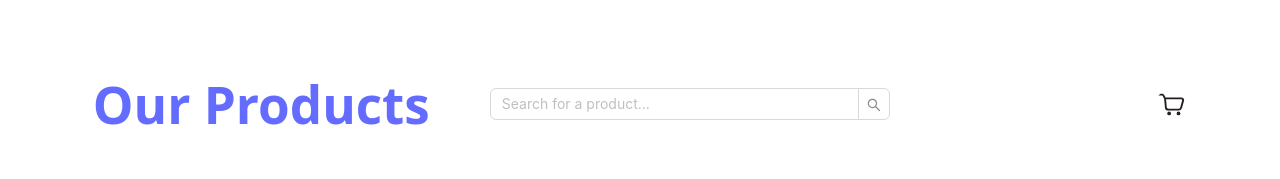
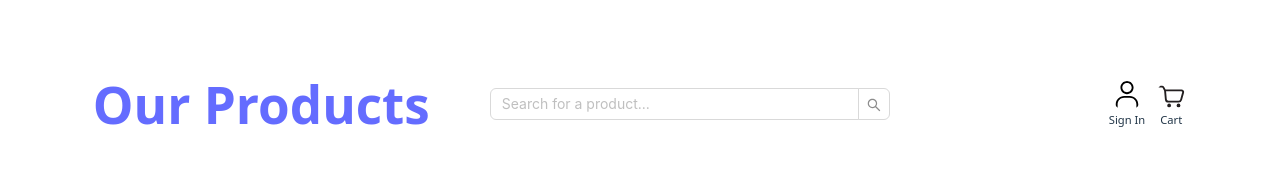
Before and after one commit to chaup15/mini-ecommerce-web, a React (Vite) app: page /cart in a window 1280 px wide. Shown: the top 179 px of the page. Built offline with nearby package versions, Linux system fonts and the light colour scheme; no server answers.

Commit message:
Set up sign in page and add sign in icon in navbar

```diff
--- a/src/App.jsx
+++ b/src/App.jsx
@@ -4,6 +4,7 @@ import Homepage from './pages/homepage'
 import ProductDetails from './pages/productDetails'
 import NavBar from './components/navBar'
 import Cart from './pages/cart'
+import SignIn from './pages/signIn'
 
 function App() {
 
@@ -14,6 +15,7 @@ function App() {
           <Route path="/" element={<Homepage />} />
           <Route path="/products/:id" element={<ProductDetails />} />
           <Route path="/cart" element={<Cart />}/>
+          <Route path="/signin" element={<SignIn />}/>
         </Routes>
     </Router>
   )
--- a/src/components/navBar.jsx
+++ b/src/components/navBar.jsx
@@ -4,7 +4,7 @@ import { ProductContext } from '../contexts/productContext'
 import { CartContext } from '../contexts/cartContext';
 import { Input, Badge, Avatar } from 'antd';
 import cartLogo from '../assets/cart.svg';
-
+import userLogo from '../assets/user.svg';
 
 export default function NavBar() {
     const { setSearchValue } = useContext(ProductContext);
@@ -44,11 +44,37 @@ export default function NavBar() {
                 }}
             />
             </div>
-            <div className='buttons'>
-                <Link to={`cart`} reloadDocument>
+            <div className='buttons'
+                style={{
+                    display: 'flex',
+                    gap: 10
+                }}
+            >
+                <Link to={`/signin`} reloadDocument
+                    style={{
+                        display: 'flex',
+                        flexDirection: 'column',
+                        alignItems: 'center',
+                        color: 'inherit',
+                        fontSize: '0.7em'
+                    }}
+                >
+                    <Avatar src={userLogo} shape="round" size="middle" />
+                    <span>Sign In</span>
+                </Link>
+                <Link to={`/cart`} reloadDocument
+                    style={{
+                        display: 'flex',
+                        flexDirection: 'column',
+                        alignItems: 'center',
+                        color: 'inherit',
+                        fontSize: '0.7em'
+                    }}
+                >
                     <Badge count={cartProducts.length}>
                         <Avatar src={cartLogo} shape="round" size="middle" />
                     </Badge>
+                    <span>Cart</span>
                 </Link>
             </div>
 
--- /dev/null
+++ b/src/pages/signIn.jsx
@@ -0,0 +1,50 @@
+import { Button, Checkbox, Form, Input, Flex } from 'antd';
+
+export default function SignIn() {
+    const onFinish = values => {
+        console.log('Received values of form: ', values);
+    }
+
+    return (
+        <div className='signin-form'
+            style={{
+                display: 'flex',
+                flexDirection: 'column'
+            }}
+        >
+            <h2>Sign In</h2>
+            <Form
+                name="signin"
+                initialValues={{ remember: true }}
+                style={{ width: 360, alignSelf: 'center' }}
+                onFinish={onFinish}
+            >
+                <Form.Item
+                    name="username"
+                    rules={[{ required: true, message: 'Please enter your username' }]}
+                >
+                    <Input placeholder="Username" />
+                </Form.Item>
+                <Form.Item
+                    name="password"
+                    rules={[{ required: true, message: 'Please enter your password' }]}
+                >
+                    <Input.Password placeholder="Password" />
+                </Form.Item>
+                <Form.Item>
+                    <Flex>
+                        <Form.Item name="remember" valuePropName="checked" noStyle>
+                            <Checkbox>Remember me</Checkbox>
+                        </Form.Item>
+                    </Flex>
+                </Form.Item>
+                <Form.Item>
+                    <Button block type="primary" htmlType="submit">
+                        Sign In
+                    </Button>
+                </Form.Item>
+            </Form>
+        </div>
+
+    );
+}
```
Also changed, not shown: src/assets/user.svg (added).
